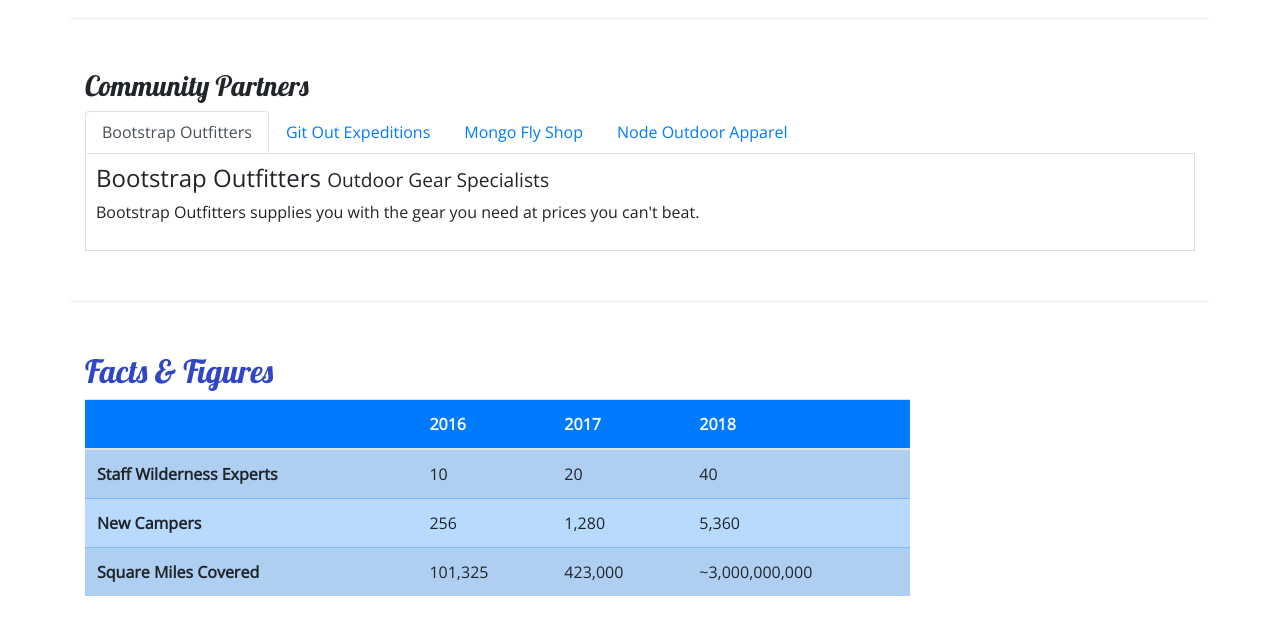
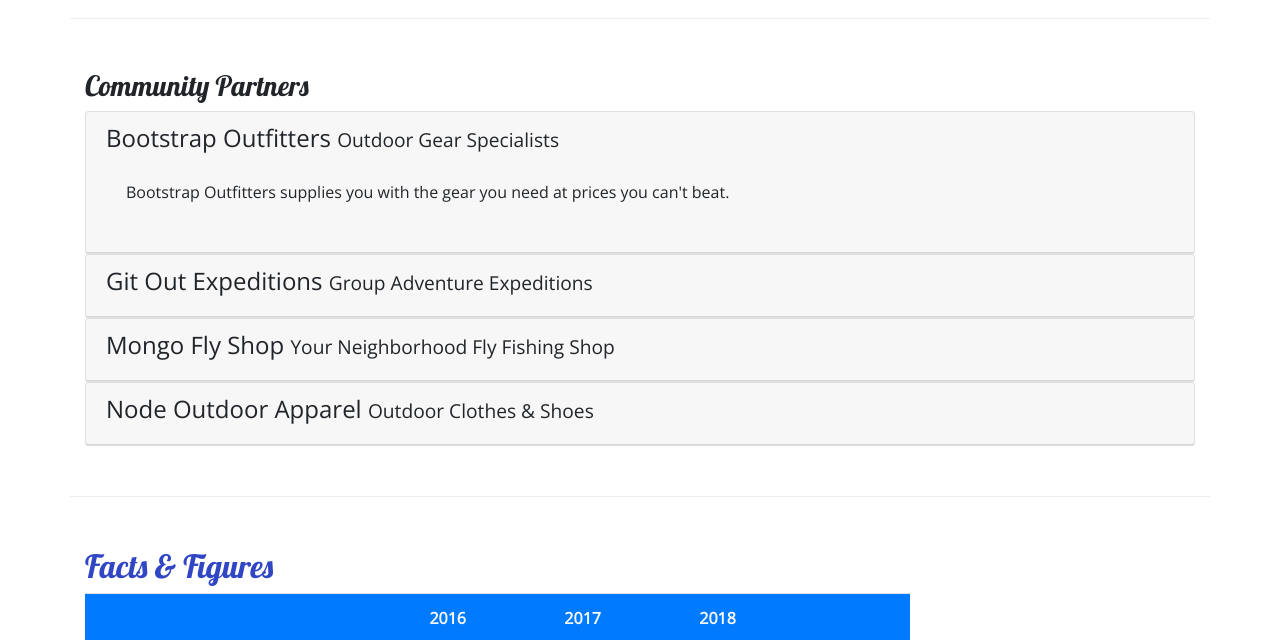
Before and after one commit to DonRenfroJr/my-first-bootstrap-project, a website: page aboutus.html in a window 1280 px wide. Shown: the part 810-1450 px from the top of the page. Drawn offline with nearby package versions, Linux system fonts and the light colour scheme.

Commit message:
changed tabbed panel to an accordion card

```diff
--- a/aboutus.html
+++ b/aboutus.html
@@ -103,28 +103,63 @@
         <div class="row row-content">
             <div class="col-12">
                 <h3>Community Partners</h3>
-                <ul class="nav nav-tabs">
-                    <li class="nav-item"><a class="nav-link active" href="#bootstrap" role="tab" data-toggle="tab">Bootstrap Outfitters</a></li>
-                    <li class="nav-item"><a class="nav-link" href="#git" role="tab" data-toggle="tab">Git Out Expeditions</a></li>
-                    <li class="nav-itme"><a class="nav-link" href="#mongo" role="tab" data-toggle="tab">Mongo Fly Shop</a></li>
-                    <li class="nav-item"><a class="nav-link" href="#node" role="tab" data-toggle="tab">Node Outdoor Apparel</a></li>
-                </ul>
-                <div class="tab-content">
-                    <div role="tab-panel" class="tab-pane fade show active" id="bootstrap">
-                        <h4>Bootstrap Outfitters <small>Outdoor Gear Specialists</small></h4>
-                        <p class="d-none d-sm-block">Bootstrap Outfitters supplies you with the gear you need at prices you can't beat.</p>
+
+                <div id="accordion">
+                    <div class="card">
+                        <div role="tab" class="card-header">
+                            <h4>
+                                <a data-toggle="collapse" data-target="#bootstrap">
+                                    Bootstrap Outfitters <small>Outdoor Gear Specialists</small>
+                                </a>
+                            </h4>
+                            <div class="collapse show" id="bootstrap" data-parent="#accordion">
+                                <div class="card-body">
+                                    <p class="d-none d-sm-block">Bootstrap Outfitters supplies you with the gear you need at prices you can't beat.</p>
+                                </div>
+                            </div>
+                        </div>
                     </div>
-                    <div role="tab-panel" class="tab-pane fade" id="git">
-                        <h4>Git Out Expeditions <small>Group Adventure Expeditions</small></h4>
-                        <p class="d-none d-sm-block">Join Git Out Expeditions to explore new horizons with a group of other adventurers!</p>
+                    <div class="card">
+                        <div role="tab" class="card-header">
+                            <h4>
+                                <a class="collapsed" data-toggle="collapse" data-target="#git">
+                                    Git Out Expeditions <small>Group Adventure Expeditions</small>
+                                </a>
+                            </h4>
+                            <div class="collapse" id="git" data-parent="#accordion">
+                                <div class="card-body">
+                                    <p class="d-none d-sm-block">Join Git Out Expeditions to explore new horizons with a group of other adventurers!</p>
+                               </div>
+                            </div>
+                        </div>
                     </div>
-                    <div role="tab-panel" class="tab-pane fade" id="mongo">
-                        <h4>Mongo Fly Shop <small>Your Neighborhood Fly Fishing Shop</small></h4>
-                        <p class="d-none d-sm-block">Need a new fishing pole, a tacklebox, or flies of all kinds? Stop by Mongo Fly Shop.</p>
+                    <div class="card">
+                        <div role="tab" class="card-header">
+                            <h4>
+                                <a class="collapsed" data-toggle="collapse" data-target="#mongo">
+                                    Mongo Fly Shop <small>Your Neighborhood Fly Fishing Shop</small>
+                                </a>
+                            </h4>
+                            <div class="collapse" id="mongo" data-parent="#accordion">
+                                <div class="card-body">
+                                    <p class="d-none d-sm-block">Need a new fishing pole, a tacklebox, or flies of all kinds? Stop by Mongo Fly Shop.</p>
+                                </div>
+                            </div>
+                        </div>
                     </div>
-                    <div role="tab-panel" class="tab-pane fade" id="node">
-                        <h4>Node Outdoor Apparel <small>Outdoor Clothes & Shoes</small></h4>
-                        <p class="d-none d-sm-block">From polar fleeces to swimsuits, hiking boots to waders, a visit to Node will be sure to get you covered.</p>
+                    <div class="card">
+                        <div role="tab" class="card-header">
+                            <h4>
+                                <a class="collapsed" data-toggle="collapse" data-target="#node">
+                                    Node Outdoor Apparel <small>Outdoor Clothes & Shoes</small>
+                                </a>
+                            </h4>
+                            <div class="collapse" id="node" data-parent="#accordion">
+                                <div class="card-body">
+                                    <p class="d-none d-sm-block">From polar fleeces to swimsuits, hiking boots to waders, a visit to Node will be sure to get you covered.</p>
+                                </div>
+                            </div>
+                        </div>
                     </div>
                 </div>
             </div>
--- a/css/styles.css
+++ b/css/styles.css
@@ -36,8 +36,7 @@ header h2 {
     background-color: #901cad;
 }
 
-.tab-content {
-    border: 1px solid #DDD;
-    border-top: none;
-    padding: 10px;
+a, a:hover {
+    color: inherit;
+    text-decoration: none;
 }
```
